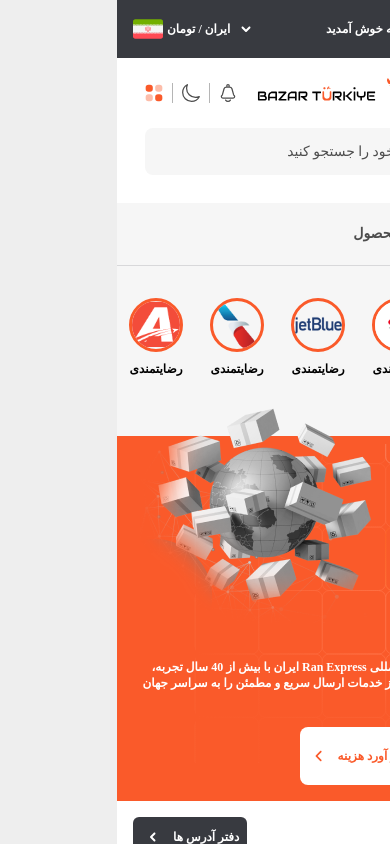
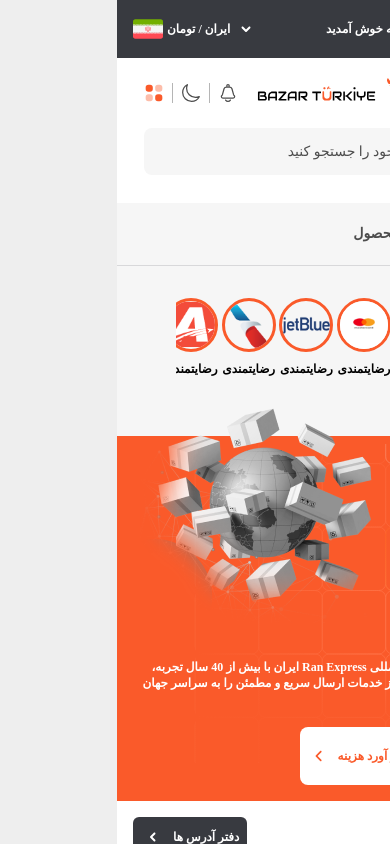
Before and after one commit to mahdikhalili1998/TurkeyMarket, a Next.js app: page / in a window 390 px wide. Shown: the top 844 px of the page. Built offline with nearby package versions, Linux system fonts and the light colour scheme; a web font is replaced by a local one.

Commit message:
new reDesign

```diff
--- a/src/app/globals.css
+++ b/src/app/globals.css
@@ -4,6 +4,10 @@
 
 #app {
   height: 100%;
+}
+html {
+  scroll-behavior: smooth;
+  box-sizing: border-box;
 }
 html,
 body {
@@ -13,11 +17,8 @@
 
 body {
   background: #eee;
-  font-family:
-    Helvetica Neue,
-    Helvetica,
-    Arial,
-    sans-serif;
+
+  overflow-x: hidden; /* جلوگیری از اسکرول افقی */
   font-size: 14px;
   color: #000;
   margin: 0;
@@ -48,6 +49,20 @@
 @media (max-width: 480px) {
   .swiper {
     width: 100%;
+    height: auto;
+  }
+
+  .swiper-slide {
+    font-size: 12px; /* اندازه فونت کوچکتر */
+  }
+
+  .swiper-slide img {
+    height: 80%;
+  }
+}
+@media (max-width: 500px) {
+  .swiper {
+    width: 70%;
     height: auto;
   }
 
--- a/src/app/layout.tsx
+++ b/src/app/layout.tsx
@@ -15,7 +15,7 @@
 }>) {
   return (
     <html className="dark" lang="fa" dir="rtl">
-      <body className="mx-auto min-w-[375px] max-w-[1500px] overflow-x-hidden text-center font-fontiran">
+      <body className="mx-auto min-w-[375px] max-w-[1800px] text-center font-fontiran">
         <Layout>{children}</Layout>
       </body>
     </html>
--- a/src/components/module/Header/SecondSection.tsx
+++ b/src/components/module/Header/SecondSection.tsx
@@ -24,7 +24,7 @@
 
   return (
     <div className="flex w-full flex-col items-center gap-3 pb-4 xl:px-[100px] xl:py-4">
-      <div className="flex items-center justify-around gap-4 bg-white text-sm dark:bg-dark-bg xl:w-full xl:justify-between xl:gap-4">
+      <div className="500:w-full flex items-center justify-around gap-4 bg-white text-sm dark:bg-dark-bg xl:w-full xl:justify-between xl:gap-4">
         {/* بسکت و منو */}
         <div className="flex items-center gap-2 xl:gap-4">
           <div className="hidden xl:block">
@@ -106,7 +106,7 @@
         </div>
       </div>
       {/* سرچ باکس ریسپانسیو */}
-      <div className="flex w-[335px] gap-3 rounded-lg bg-field6 p-3 dark:bg-main-dark xl:hidden">
+      <div className="500:w-[26rem] 500:mx-[100px] flex w-[21rem] gap-3 rounded-lg bg-field6 p-3 dark:bg-main-dark xl:hidden">
         <ImageTag src="search" width={24} height={24} />
         <input
           placeholder="کالای  خود را جستجو کنید "
--- a/src/components/module/story/StorySection.tsx
+++ b/src/components/module/story/StorySection.tsx
@@ -58,7 +58,7 @@
   };
 
   return (
-    <div className="relative mb-7 border-t-[1px] border-solid border-[#D8D8DA] bg-field6 py-8 dark:bg-darkMoodBg">
+    <div className="relative mb-7 overflow-x-hidden border-t-[1px] border-solid border-[#D8D8DA] bg-field6 py-8 dark:bg-darkMoodBg">
       {/* Story Swiper */}
       <StorySwiper
         slidesPerView={11}
@@ -68,7 +68,7 @@
         breakpoints={{
           1024: { slidesPerView: 11 },
           768: { slidesPerView: 5 },
-          480: { slidesPerView: 5 },
+          500: { slidesPerView: 10, spaceBetween: 2 },
           320: { slidesPerView: 5 },
         }}
       >
@@ -83,9 +83,9 @@
                 alt={item.name}
                 width={50}
                 height={50}
-                className="h-[50px] w-[50px] rounded-full border-[3px] border-main-orange dark:border-white"
+                className="500:h-[90px] 500:w-[90px] h-[50px] w-[50px] rounded-full border-[3px] border-main-orange dark:border-white"
               />
-              <span className="mt-2 font-semibold dark:text-white xl:text-base">
+              <span className="500:text-sm mt-2 font-semibold dark:text-white xl:text-base">
                 {item.name}
               </span>
             </div>
--- a/src/components/module/userDetailSection/DetailInput.tsx
+++ b/src/components/module/userDetailSection/DetailInput.tsx
@@ -41,7 +41,7 @@
   };
 
   return (
-    <div className="mb-10 gap-3 text-text-color dark:text-white xl:mr-4 xl:flex xl:w-[891px] xl:flex-col xl:gap-6">
+    <div className="500:w-full mb-10 gap-3 text-text-color dark:text-white xl:mr-4 xl:flex xl:w-[891px] xl:flex-col xl:gap-6">
       {/* بخش اول */}
       <div className="flex flex-col gap-3 xl:flex-row xl:items-center xl:justify-between xl:gap-4">
         {/* نام */}
@@ -181,7 +181,7 @@
         />
       </div>
       {/*  بخش پنجم  آدرس کامل*/}
-      <div className="mt-3 flex w-[343px] flex-col items-start gap-[17px] text-sm xl:w-[891px]">
+      <div className="mt-3 flex 500:w-full w-[343px] flex-col items-start gap-[17px] text-sm xl:w-[891px]">
         <label htmlFor="fullAddres" className="text-xs font-bold xl:text-base">
           آدرس کامل :{" "}
         </label>
--- a/tailwind.config.ts
+++ b/tailwind.config.ts
@@ -28,6 +28,7 @@
         strokColor: "#B5B5B5",
         "primry-White": "#FA5A2A",
       },
+      screens: { "500": "500px" },
     },
   },
   plugins: [],
```
